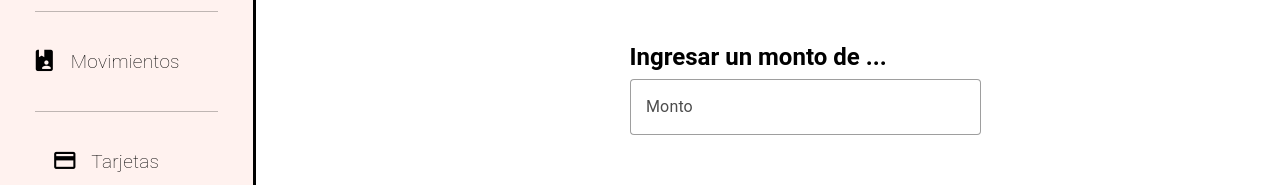
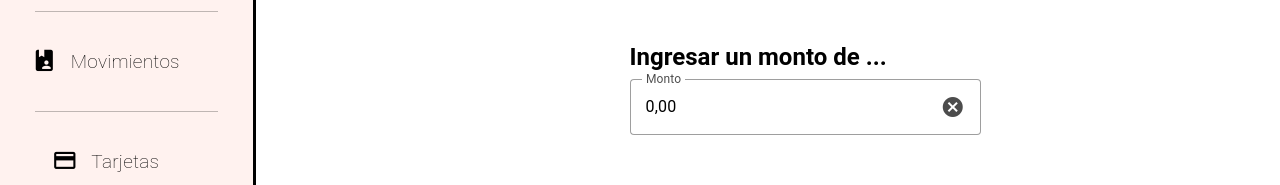
Before and after one commit to BrunTac/tp2-hci, a Vue app: page /ingresar in a window 1280 px wide. Shown: the part 181-366 px from the top of the page. Built offline with nearby package versions, Linux system fonts and the light colour scheme; a small style sheet from the web is missing; a web font is replaced by a local one.

Commit message:
change amount type

```diff
--- a/src/pages/ingresar.vue
+++ b/src/pages/ingresar.vue
@@ -6,33 +6,38 @@
   <v-container fill-height fluid>
     <v-row>
       <v-col cols="auto" style="margin-left: 27vw;">
-        <v-form @submit.prevent style="display: flex; flex-direction: column;">
+        <v-form style="display: flex; flex-direction: column;" @submit.prevent>
           <v-col>
             <h2 style="margin-top: 16vh">Ingresar un monto de ...</h2>
             <v-text-field
+              clearable
+              color="#d28d8d"
               label="Monto"
-              clearable
-              type="monto"
+              :model-value="formattedValue"
+              style="margin-top: 0.5vh;"
               variant="outlined"
-              color="#d28d8d"
-              style="margin-top: 0.5vh;"
+              @click:clear="clearInput"
+              @keydown.prevent="handleKeydown"
             />
           </v-col>
           <v-card
             class="enter-card"
             flat
-            style="display: flex; flex-direction: column; margin-top: 2vh; width: auto; height: auto">
+            style="display: flex; flex-direction: column; margin-top: 2vh; width: auto; height: auto"
+          >
             <v-col>
               <v-card
                 class="enter-card"
-                style="align-self: center; height: 24vh; width: 25.4vw; margin: 1.5vh;">
+                style="align-self: center; height: 24vh; width: 25.4vw; margin: 1.5vh;"
+              >
               </v-card>
               <v-row class="align-center" style="margin: 1.5vh;">
                 <v-col class="d-flex justify-center align-center">
                   <v-btn
+                    class="text-none"
                     rounded="pill"
-                    class="text-none"
-                    style="background-color: #d28d8d; width: 10vw; height: 5vh; color: white; font-size: 2vh; margin-bottom: 0vh">
+                    style="background-color: #d28d8d; width: 10vw; height: 5vh; color: white; font-size: 2vh; margin-bottom: 0vh"
+                  >
                     Ingresar
                   </v-btn>
                 </v-col>
@@ -45,7 +50,35 @@
   </v-container>
 </template>
 
-<script>
+<script setup>
+  import { ref } from 'vue'
+  const formattedValue = ref('0,00')
+  const rawCents = ref('')
+  const handleKeydown = event => {
+    const isDigit = /^[0-9]$/.test(event.key)
+    const isBackspace = event.key === 'Backspace'
+    if (isDigit) {
+      if (rawCents.value.length < 11) {
+        rawCents.value += event.key
+      }
+    } else if (isBackspace) {
+      rawCents.value = rawCents.value.slice(0, -1)
+    } else {
+      return // Ignorar otras teclas
+    }
+    updateFormattedValue()
+  }
+  const updateFormattedValue = () => {
+    const numericValue = parseInt(rawCents.value || '0', 10) / 100
+    formattedValue.value = numericValue.toLocaleString('es-AR', {
+      minimumFractionDigits: 2,
+      maximumFractionDigits: 2,
+    })
+  }
+  const clearInput = () => {
+    rawCents.value = ''
+    formattedValue.value = '0,00'
+  }
 </script>
 
 <style scoped>
@@ -56,4 +89,9 @@
   border-radius: 1rem;
   color: black;
 }
+
+.v-text-field input {
+  text-align: right;
+  font-size: 1.2rem;
+}
 </style>
--- a/src/pages/linkDePago.vue
+++ b/src/pages/linkDePago.vue
@@ -6,27 +6,31 @@
   <v-container fill-height fluid>
     <v-row>
       <v-col cols="auto" style="margin-left: 27vw;">
-        <v-form @submit.prevent style="display: flex; flex-direction: column;">
+        <v-form style="display: flex; flex-direction: column;" @submit.prevent>
           <v-col>
             <h2 style="margin-top: 30vh">Generar un link de pago de ...</h2>
             <v-text-field
+              clearable
+              color="#d28d8d"
               label="Monto"
-              clearable
-              type="monto"
+              :model-value="formattedValue"
+              style="margin-top: 0.5vh;"
               variant="outlined"
-              color="#d28d8d"
-              style="margin-top: 0.5vh"
+              @click:clear="clearInput"
+              @keydown.prevent="handleKeydown"
             />
             <v-card-actions>
               <v-btn
+                class="text-none"
                 rounded="pill"
-                class="text-none"
-                style="background-color: #d28d8d; height: 5vh; width:16vw; color: white; font-size: 2vh; margin-left: 8vw; margin-right: 8vw; margin-top: 2vh">
+                style="background-color: #d28d8d; height: 5vh; width:16vw; color: white; font-size: 2vh; margin-left: 8vw; margin-right: 8vw; margin-top: 2vh"
+              >
                 Generar link de pago
                 <v-overlay
+                  v-model="overlay"
                   activator="parent"
-                  v-model="overlay"
-                  style="width: 100%; height: 100%; display: flex; align-items: center; justify-content: center;">
+                  style="width: 100%; height: 100%; display: flex; align-items: center; justify-content: center;"
+                >
                   <v-card
                     class="home-card"
                     style="width: 34vw;
@@ -34,24 +38,25 @@
                                         flex-direction: column;
                                         background-color: #fbc8c0;
                                         margin-left: 18vw;
-                                        color: black;">
+                                        color: black;"
+                  >
                     <div style="display: flex; justify-content: space-between; align-items: center;">
                       <v-card-title style="margin-top: 2vh; margin-left: 0.8vw;">Link de pago</v-card-title>
                       <v-btn
                         icon
+                        style="margin-top: 2vh; margin-right: 0.8vw;"
                         variant="text"
-                        style="margin-top: 2vh; margin-right: 0.8vw;"
                         @click="overlay = false"
                       >
                         <v-icon>mdi-close</v-icon>
                       </v-btn>
                     </div>
                     <v-text-field
+                      v-model="link"
                       label="Link de pago"
-                      v-model="link"
                       readonly
+                      style="margin: 4vh 2vw;"
                       variant="outlined"
-                      style="margin: 4vh 2vw;"
                     >
                       <template v-slot:append-inner>
                         <v-btn
@@ -81,12 +86,10 @@
 
 <script setup>
   import { ref } from 'vue'
-
   const link = ref('https://www.youtube.com/watch?v=dQw4w9WgXcQ')
   const showBottomSheet = ref(false)
   const copyMessage = ref('')
   const overlay = ref(false)
-
   const copyToClipboard = () => {
     navigator.clipboard.writeText(link.value)
       .then(() => {
@@ -101,6 +104,33 @@ const copyToClipboard = () => {
         showBottomSheet.value = true
       })
   }
+  const formattedValue = ref('0,00')
+  const rawCents = ref('')
+  const handleKeydown = event => {
+    const isDigit = /^[0-9]$/.test(event.key)
+    const isBackspace = event.key === 'Backspace'
+    if (isDigit) {
+      if (rawCents.value.length < 11) {
+        rawCents.value += event.key
+      }
+    } else if (isBackspace) {
+      rawCents.value = rawCents.value.slice(0, -1)
+    } else {
+      return // Ignorar otras teclas
+    }
+    updateFormattedValue()
+  }
+  const updateFormattedValue = () => {
+    const numericValue = parseInt(rawCents.value || '0', 10) / 100
+    formattedValue.value = numericValue.toLocaleString('es-AR', {
+      minimumFractionDigits: 2,
+      maximumFractionDigits: 2,
+    })
+  }
+  const clearInput = () => {
+    rawCents.value = ''
+    formattedValue.value = '0,00'
+  }
 </script>
 
 <style scoped>
@@ -110,4 +140,9 @@ const copyToClipboard = () => {
   border-radius: 1.5rem;
   color: black;
 }
+
+.v-text-field input {
+  text-align: right;
+  font-size: 1.2rem;
+}
 </style>
--- a/src/pages/transferir.vue
+++ b/src/pages/transferir.vue
@@ -1,55 +1,60 @@
 <template>
-    <Header>Transferir</Header>
+  <Header>Transferir</Header>
 
-    <Sidebar />
+  <Sidebar />
 
   <v-container fill-height fluid>
     <v-row>
       <v-col cols="auto" style="margin-left: 27vw;">
-        <v-form @submit.prevent style="display: flex; flex-direction: column;">
+        <v-form style="display: flex; flex-direction: column;" @submit.prevent>
           <v-col>
             <h2 style="margin-top: 8vh">Transferir a ...</h2>
             <v-text-field
+              clearable
+              color="#d28d8d"
               label="CBU, CVU o alias"
-              clearable
+              style="margin-top: 0.5vh;"
               type="cbu"
               variant="outlined"
-              color="#d28d8d"
-              style="margin-top: 0.5vh;"
             />
 
             <h2 style="margin-top: 3vh">un monto de ...</h2>
             <v-text-field
+              clearable
+              color="#d28d8d"
               label="Monto"
-              clearable
-              type="monto"
+              :model-value="formattedValue"
+              style="margin-top: 0.5vh;"
               variant="outlined"
-              color="#d28d8d"
-              style="margin-top: 0.5vh;"
+              @click:clear="clearInput"
+              @keydown.prevent="handleKeydown"
             />
           </v-col>
           <v-card
             class="transfer-card"
             flat
-            style="display: flex; flex-direction: column; margin-top: 4vh; width: auto; height: auto">
+            style="display: flex; flex-direction: column; margin-top: 4vh; width: auto; height: auto;"
+          >
             <v-col>
               <v-card
                 class="transfer-card"
-                style="align-self: center; height: 24vh; width: 25.4vw; margin: 1.5vh;">
-              </v-card>
+                style="align-self: center; height: 24vh; width: 25.4vw; margin: 1.5vh;"
+              />
               <v-row class="align-center" style="margin: 1.5vh;">
                 <v-text-field
+                  clearable
+                  color="#d28d8d"
                   label="Motivo"
-                  clearable
+                  style="margin-right: 0.5vw; height: 5vh;"
                   variant="outlined"
-                  color="#d28d8d"
                   width="18vw"
-                  style="margin-right: 0.5vw; height: 5vh;"/>
+                />
                 <v-col class="d-flex justify-center align-center">
                   <v-btn
+                    class="text-none"
                     rounded="pill"
-                    class="text-none"
-                    style="background-color: #d28d8d; width: 10vw; height: 5vh; color: white; font-size: 2vh; margin-bottom: 0vh">
+                    style="background-color: #d28d8d; width: 10vw; height: 5vh; color: white; font-size: 2vh; margin-bottom: 0"
+                  >
                     Transferir
                   </v-btn>
                 </v-col>
@@ -62,25 +67,35 @@
   </v-container>
 </template>
 
-<script>
-export default {
-  name: 'Transfer',
-  data() {
-    return {
-      transferData: {
-        to: '',
-        amount: '',
-        reason: '',
-      },
-    };
-  },
-  methods: {
-    submitTransfer() {
-      // Por ahora solo mostramos los datos por consola
-      console.log('Transfiriendo:', this.transferData);
-    },
-  },
-};
+<script setup>
+  import { ref } from 'vue'
+  const formattedValue = ref('0,00')
+  const rawCents = ref('')
+  const handleKeydown = event => {
+    const isDigit = /^[0-9]$/.test(event.key)
+    const isBackspace = event.key === 'Backspace'
+    if (isDigit) {
+      if (rawCents.value.length < 11) {
+        rawCents.value += event.key
+      }
+    } else if (isBackspace) {
+      rawCents.value = rawCents.value.slice(0, -1)
+    } else {
+      return // Ignorar otras teclas
+    }
+    updateFormattedValue()
+  }
+  const updateFormattedValue = () => {
+    const numericValue = parseInt(rawCents.value || '0', 10) / 100
+    formattedValue.value = numericValue.toLocaleString('es-AR', {
+      minimumFractionDigits: 2,
+      maximumFractionDigits: 2,
+    })
+  }
+  const clearInput = () => {
+    rawCents.value = ''
+    formattedValue.value = '0,00'
+  }
 </script>
 
 <style scoped>
@@ -91,4 +106,9 @@ export default {
  border-radius: 1rem;
  color: black;
 }
+
+.v-text-field input {
+  text-align: right;
+  font-size: 1.2rem;
+}
 </style>
--- a/typed-router.d.ts
+++ b/typed-router.d.ts
@@ -24,7 +24,7 @@ declare module 'vue-router/auto-routes' {
     '/ingresar': RouteRecordInfo<'/ingresar', '/ingresar', Record<never, never>, Record<never, never>>,
     '/linkDePago': RouteRecordInfo<'/linkDePago', '/linkDePago', Record<never, never>, Record<never, never>>,
     '/movimientos': RouteRecordInfo<'/movimientos', '/movimientos', Record<never, never>, Record<never, never>>,
+    '/tarjetas': RouteRecordInfo<'/tarjetas', '/tarjetas', Record<never, never>, Record<never, never>>,
     '/transferir': RouteRecordInfo<'/transferir', '/transferir', Record<never, never>, Record<never, never>>,
-    '/tarjetas': RouteRecordInfo<'/tarjetas', '/tarjetas', Record<never, never>, Record<never, never>>,
   }
 }
```
Lines whose indentation alone changed are shown as unchanged.
